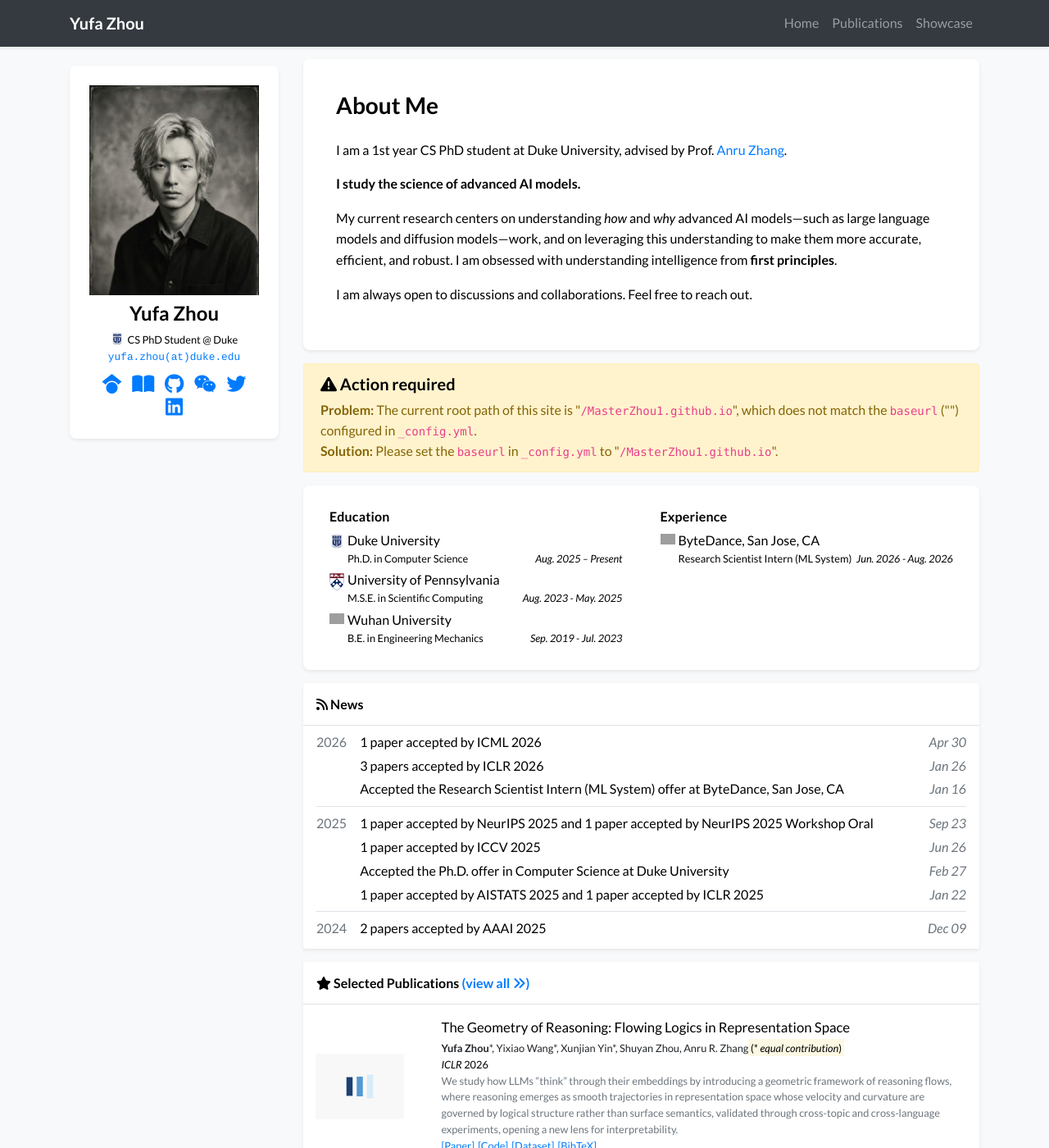
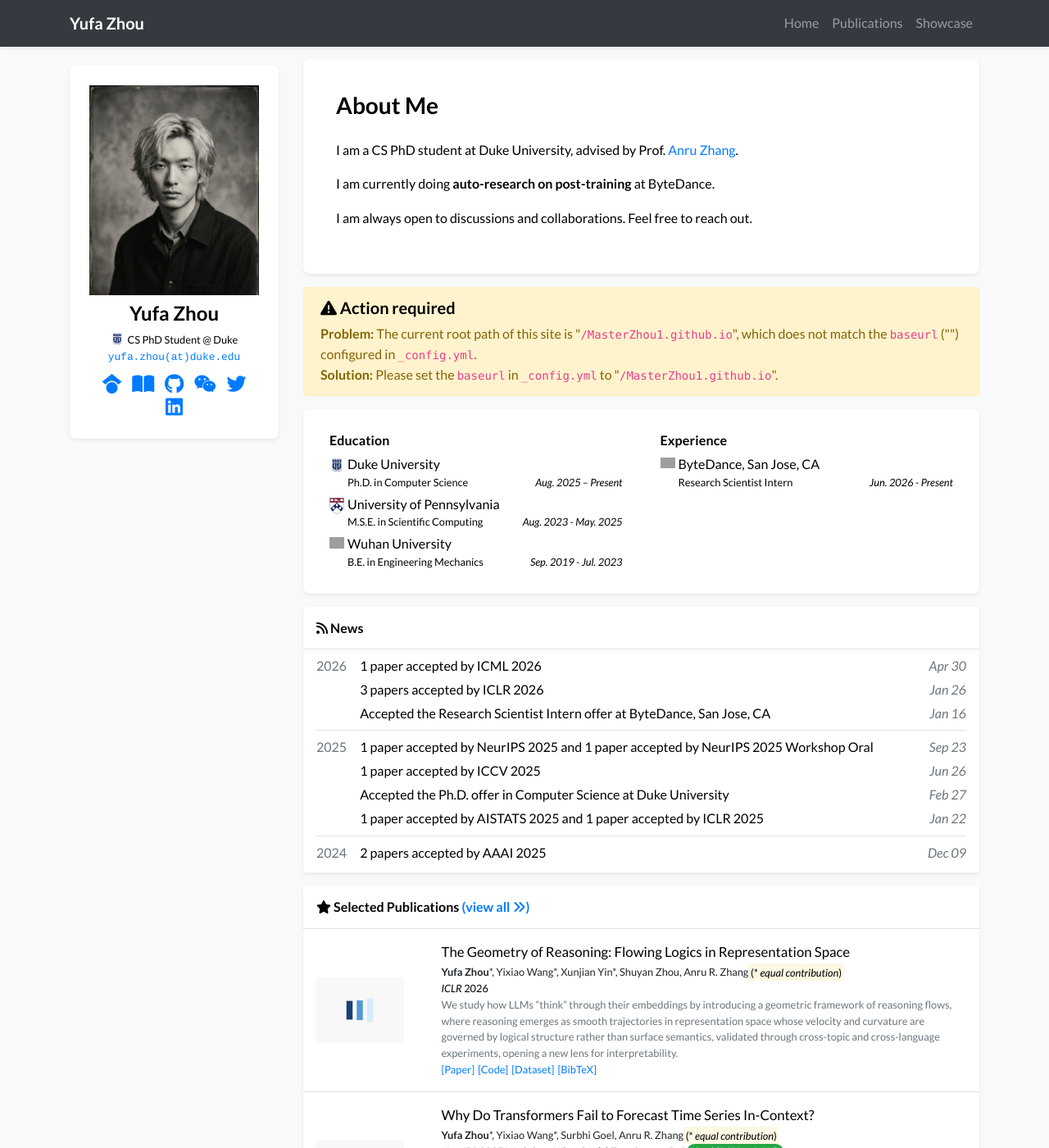
Before and after one commit to MasterZhou1/MasterZhou1.github.io, a Jekyll site: the page built from index.html, in a window 1280 px wide and 1400 px high. Shown: the whole window at 82% size. Built offline with Jekyll 4.4.1, drawn with Linux system fonts in a browser that asks for light colours; nearby versions of some CDN libraries; a style sheet for code colours, icons or effects is not loaded; some of the changed text lies outside the part shown; grey boxes are pictures that could not be loaded.

Commit message:
Update homepage profile and ByteDance experience.
Highlight current auto-research on post-training work, simplify About Me, and sync internship details across profile and news.

Co-authored-by: Cursor <cursoragent@cursor.com>

```diff
--- a/_data/profile.yml
+++ b/_data/profile.yml
@@ -25,15 +25,18 @@ openreview: ~Yufa_Zhou1
 short_bio_text_justify: false
 short_bio: >-
   <p>
-    I am a 1st year CS PhD student at Duke University, advised by Prof. <a href="https://anruzhang.github.io/index.html">Anru Zhang</a>.
+    I am a CS PhD student at Duke University, advised by Prof. <a href="https://anruzhang.github.io/index.html">Anru Zhang</a>.
   </p>
+  <!-- <p>
+    <strong>I study the science of advanced AI models.</strong>
+  </p> -->
   <p>
-    <strong>I study the science of advanced AI models.</strong>
+    I am currently doing <strong>auto-research on post-training</strong> at ByteDance.
   </p>
-  <p>
-    My current research centers on understanding <em>how</em> and <em>why</em> advanced AI models—such as large language models and diffusion models—work, and on leveraging this understanding to make them more accurate, efficient, and robust.
+  <!-- <p>
+    My research interests lie in understanding <em>how</em> and <em>why</em> advanced AI models—such as large language models and diffusion models—work, and on leveraging this understanding to make them more accurate, efficient, and robust.
     I am obsessed with understanding intelligence from <strong>first principles</strong>.
-  </p>
+  </p> -->
   <p>
     I am always open to discussions and collaborations. Feel free to reach out.
   </p>
@@ -62,8 +65,8 @@ education:
 experience:
 - name: ByteDance, San Jose, CA
   logo: /assets/images/badges/bytedance-color.png
-  position: Research Scientist Intern (ML System)
-  date: Jun. 2026 - Aug. 2026
+  position: Research Scientist Intern
+  date: Jun. 2026 - Present
 
 # awards:
 # - name: Award Name 2
@@ -75,5 +78,5 @@ experience:
 
 
 academic_services:
-  conference: ["ICLR (2025, 2026)", "NeurIPS 2026", "ICML 2026", "AAAI 2026"]
+  conference: ["ICLR (2025, 2026)", "NeurIPS 2026", "ICML 2026", "AAAI (2026, 2027)"]
   # journal: ["TKDE", "TNNLS"]
```
Also changed, not shown: _news/2026-news1.md (+1 -1 lines).
